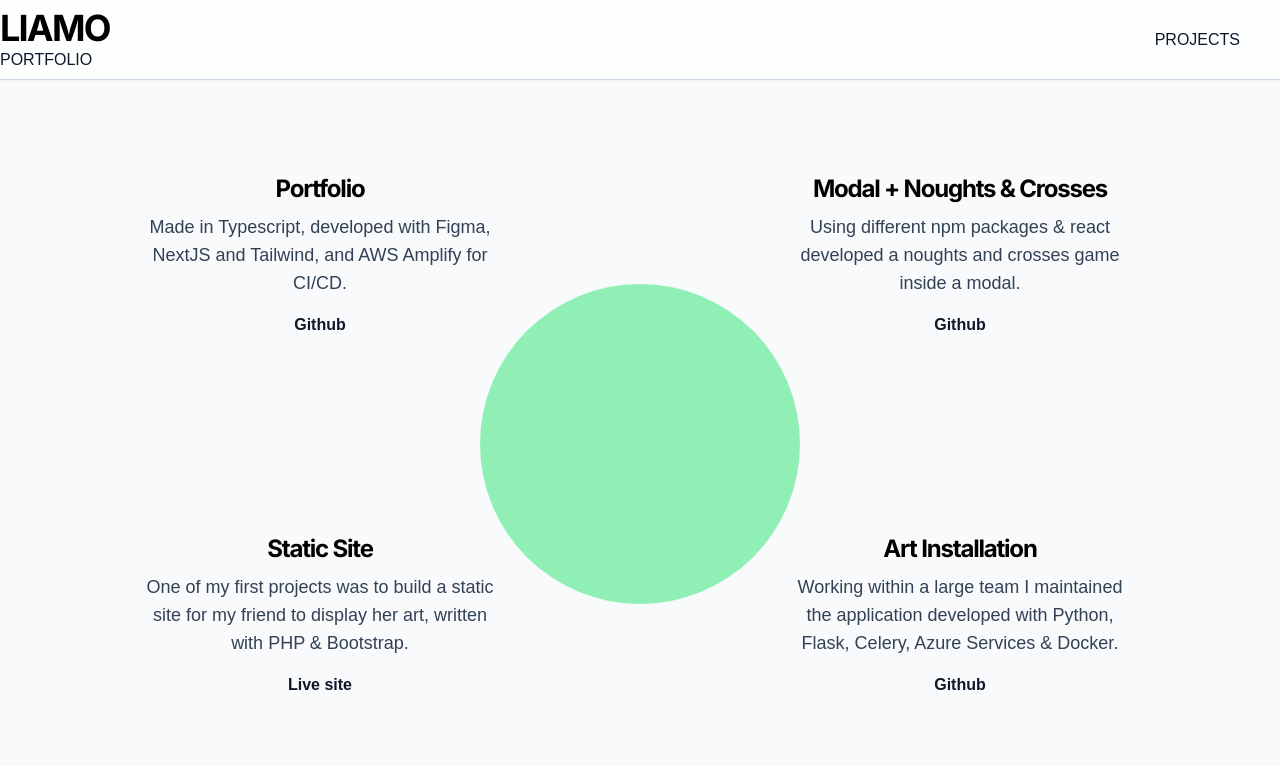
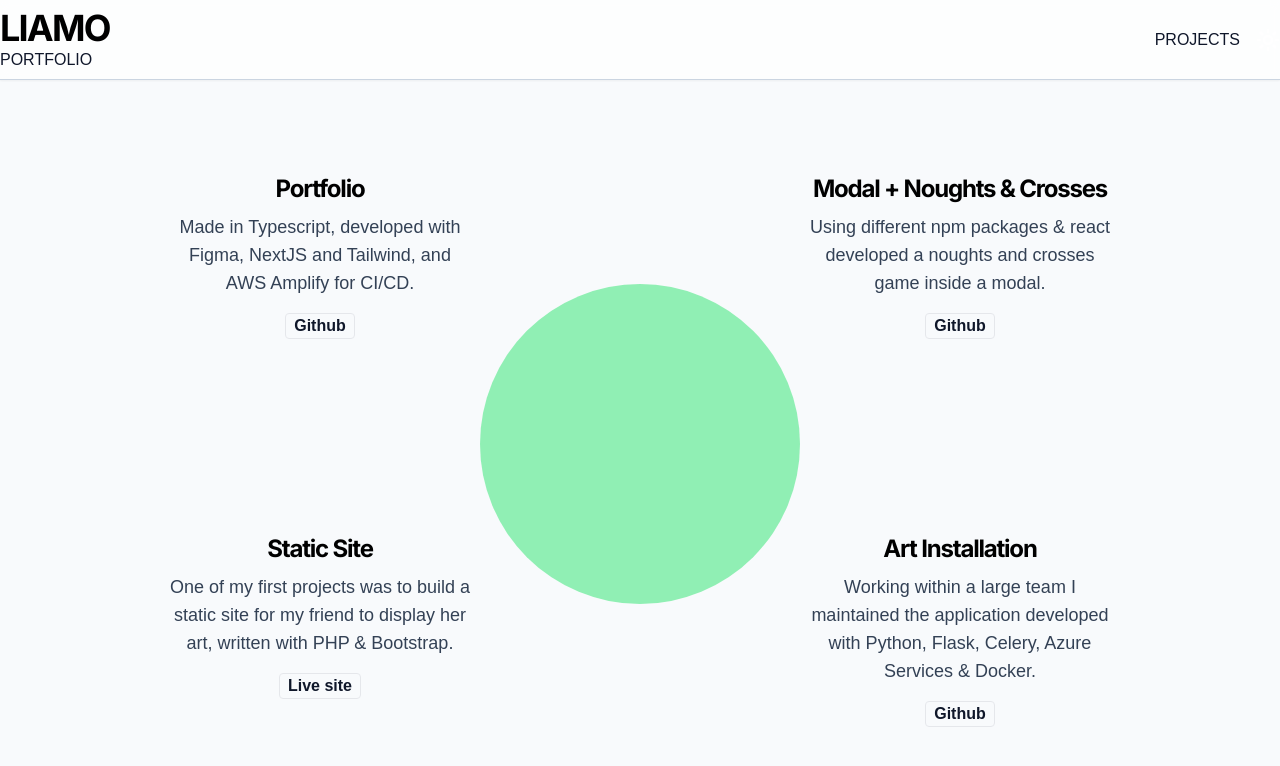
Before and after one commit to liamasis/testfolio, a Next.js app: page /projects in a window 1280 px wide. Shown: the top 766 px of the page. Built offline with nearby package versions, Linux system fonts and the light colour scheme; a web font is replaced by a local one.

Commit message:
FE adjustments

```diff
--- a/src/components/ui/FadeSection.tsx
+++ b/src/components/ui/FadeSection.tsx
@@ -30,10 +30,10 @@ const FadeSection: FC<FadeSectionProps> = ({ heading, paragraph, delayTime, link
 
     return (
     <div className="grid-span-1 flex justify-center items-center">
-        <div className={`w-96 h-48 p-2 transition-opacity duration-1000 ${isLoading ? 'opacity-0' : 'opacity-100'} inline-block border border-transparent hover:outline-solid dark:shadow-stone-500 hover:shadow-lg hover:outline-4 rounded-lg`}>
+        <div className={`w-80 h-48 pt-2 ßtransition-opacity duration-1000 ${isLoading ? 'opacity-0' : 'opacity-100'} inline-block border border-transparent hover:outline-solid dark:shadow-stone-500 hover:shadow-lg hover:drop-shadow-lg rounded-lg`}>
             <LargeHeading size={'sm'} className='text-center'>{heading} </LargeHeading>
-            <Paragraph className='p-2'>{paragraph}</Paragraph>
-            <div className="w-full flex justify-center items-center font-bold dark:text-slate-100"><Link href={link}>{linkName}</Link>
+            <Paragraph className='p-2 dark:text-slate-400'>{paragraph}</Paragraph>
+            <div className="w-full flex justify-center items-center font-bold dark:text-slate-100"><Link className="border px-2 rounded dark:border-slate-800" href={link}>{linkName}</Link>
             </div>
         </div>
     </div>);
```
